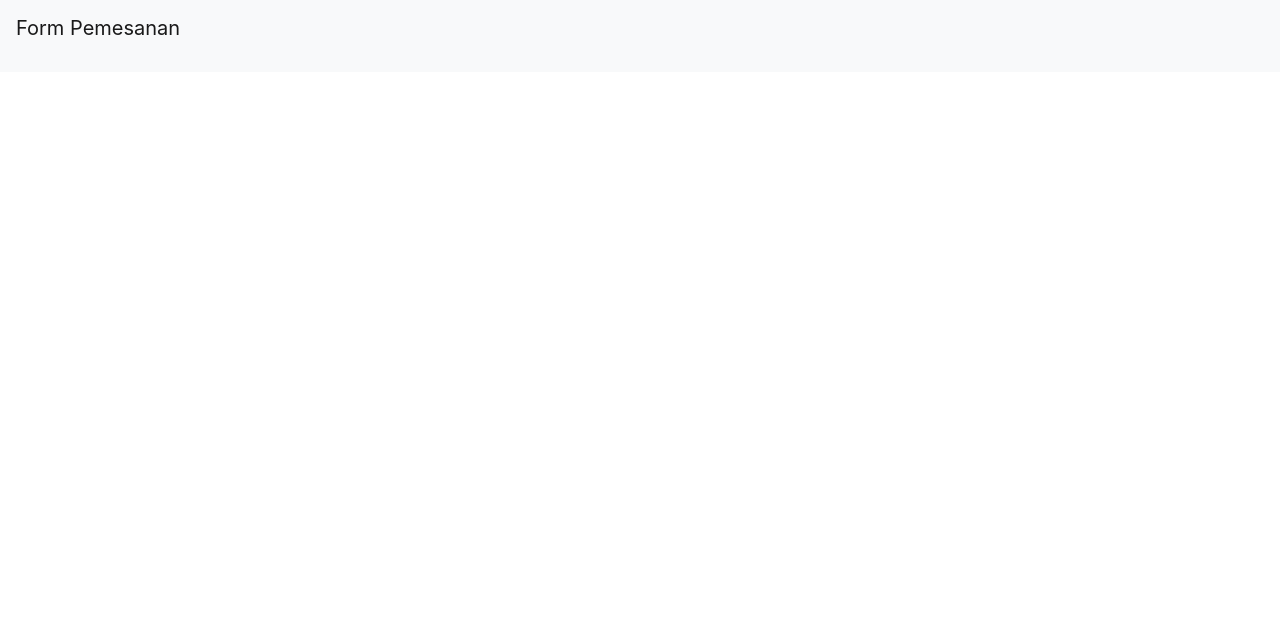
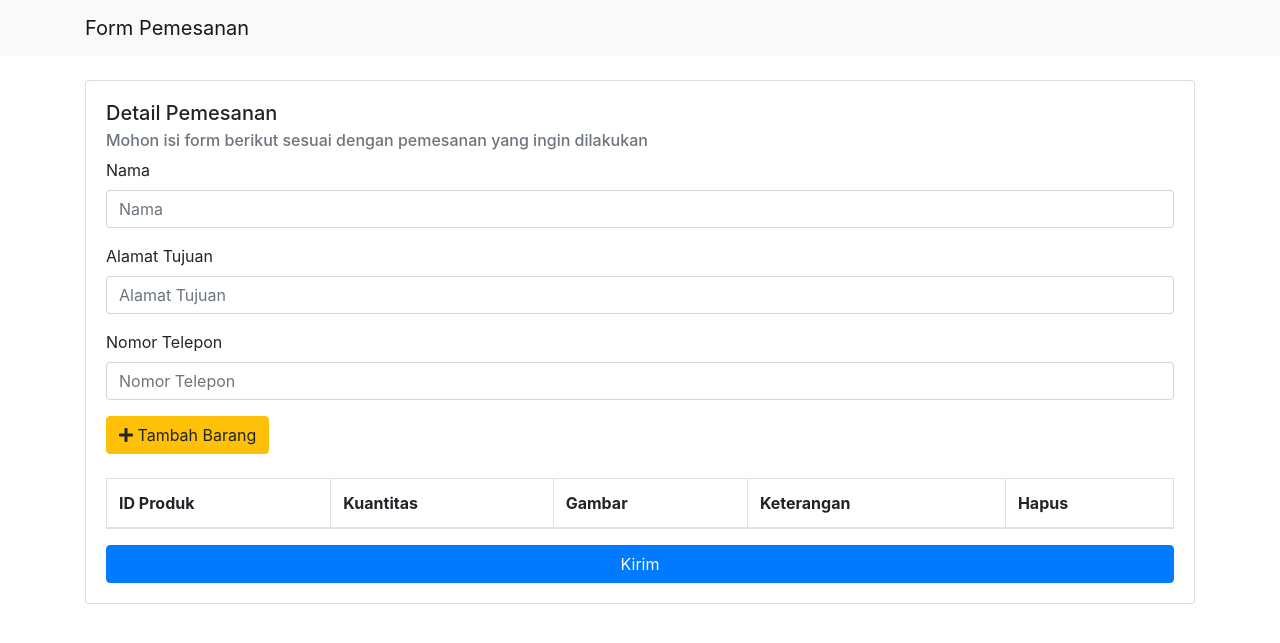
Before and after one commit to veronicaads/pybot-admin, a Django app: page / in a window 1280 px wide. Before the commit the part shown is almost empty. Shown: the top 643 px of the page. Run offline with Django 3.2, Linux system fonts and the light colour scheme; lists and menus that the app fills with data are empty; some libraries are stand-ins or nearby versions.

Commit message:
Update form UI

```diff
--- a/skripsweet_adminpage/templates/form.html
+++ b/skripsweet_adminpage/templates/form.html
@@ -6,13 +6,74 @@
   <meta http-equiv="X-UA-Compatible" content="ie=edge">
   <title>Form Pemesanan</title>
   <link rel="stylesheet" href="https://stackpath.bootstrapcdn.com/bootstrap/4.3.1/css/bootstrap.min.css" integrity="sha384-ggOyR0iXCbMQv3Xipma34MD+dH/1fQ784/j6cY/iJTQUOhcWr7x9JvoRxT2MZw1T" crossorigin="anonymous">
+  <link rel="stylesheet" href="https://use.fontawesome.com/releases/v5.8.1/css/all.css" integrity="sha384-50oBUHEmvpQ+1lW4y57PTFmhCaXp0ML5d60M1M7uH2+nqUivzIebhndOJK28anvf" crossorigin="anonymous">
 </head>
 <body>
-  <nav class="navbar navbar-expand-lg navbar-light bg-light">
-    <p class="navbar-brand">Form Pemesanan</p>
-  </nav>
+  <nav class="navbar navbar-light bg-light">
+    <div class="container">
+      <a href="#" class="navbar-brand">Form Pemesanan</a>
+    </div>
+  </nav> <br>
+  <div class="container">
+    <div class="card">
+      <div class="card-body">
+        <h5 class="card-title">Detail Pemesanan</h5>
+        <h6 class="card-subtitle mb-2 text-muted">Mohon isi form berikut sesuai dengan pemesanan yang ingin dilakukan</h6>
+        <form method="post" action="#">
+          {{ csrf }}
+          <div class="form-group">
+            <label for="nama">Nama</label>
+            <input type="text" class="form-control" id="nama" placeholder="Nama">
+          </div>
+          <div class="form-group">
+            <label for="alamat">Alamat Tujuan</label>
+            <input type="text" class="form-control" id="alamat" placeholder="Alamat Tujuan">
+          </div>
+          <div class="form-group">
+            <label for="telp">Nomor Telepon</label>
+            <input type="text" class="form-control" id="telp" placeholder="Nomor Telepon">
+          </div>
+          <button class="btn btn-warning" id="tambahBarang"><i class="fa fa-plus"></i> Tambah Barang</button> <br> <br>
+          <table class="table table-bordered table-striped">
+            <thead>
+              <tr>
+                <th>ID Produk</th>
+                <th>Kuantitas</th>
+                <th>Gambar</th>
+                <th>Keterangan</th>
+                <th>Hapus</th>
+              </tr>
+            </thead>
+            <tbody id="formDetail">
+              <!-- Fill table here -->
+            </tbody>
+          </table>
+          <button type="submit" class="btn btn-block btn-primary">Kirim</button>
+        </form>
+      </div>
+    </div>
+  </div>
   <script src="https://code.jquery.com/jquery-3.3.1.slim.min.js" integrity="sha384-q8i/X+965DzO0rT7abK41JStQIAqVgRVzpbzo5smXKp4YfRvH+8abtTE1Pi6jizo" crossorigin="anonymous"></script>
   <script src="https://cdnjs.cloudflare.com/ajax/libs/popper.js/1.14.7/umd/popper.min.js" integrity="sha384-UO2eT0CpHqdSJQ6hJty5KVphtPhzWj9WO1clHTMGa3JDZwrnQq4sF86dIHNDz0W1" crossorigin="anonymous"></script>
   <script src="https://stackpath.bootstrapcdn.com/bootstrap/4.3.1/js/bootstrap.min.js" integrity="sha384-JjSmVgyd0p3pXB1rRibZUAYoIIy6OrQ6VrjIEaFf/nJGzIxFDsf4x0xIM+B07jRM" crossorigin="anonymous"></script>
+  <script>
+    $('#tambahBarang').click(() => {
+      let id = Math.floor(Math.random() * 1000001);
+      let tr = $('<tr id="produk' + id + '"></tr>');
+      tr.append($('<td><input class="form-control" type="text" name="id[]" id="idProduk' + id + '"></td>'));
+      tr.append($('<td><input class="form-control" type="number" name="kuantitas[]" id=" kuantitas' + id + '"></td>'));
+      tr.append($('<td><div class="custom-file"><input class="custom-file-input" type="file" name="gambar[]" id="gambar' + id + '"><label class="custom-file-label" for="gambar' + id + '">Pilih gambar...</label></div></td>'));
+      tr.append($('<td><textarea class="form-control" name="keterangan[]" id="keterangan' + id + '"></textarea></td>'));
+      let hapus = $('<td><button class="btn btn-danger" id="hapus' + id + '"><i class="fa fa-minus-circle"></i></button></td>');
+      hapus.click(() => {
+        $('#produk' + id).remove();
+        return false;
+      });
+      tr.append(hapus);
+      console.log(tr);
+      $('#formDetail').append(tr);
+      return false;
+    });
+  </script>
 </body>
 </html>
```
